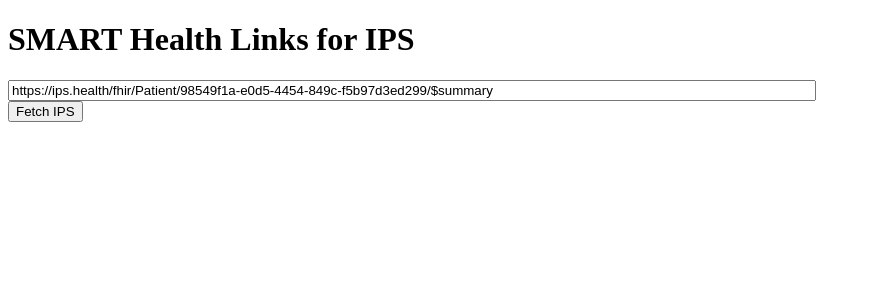
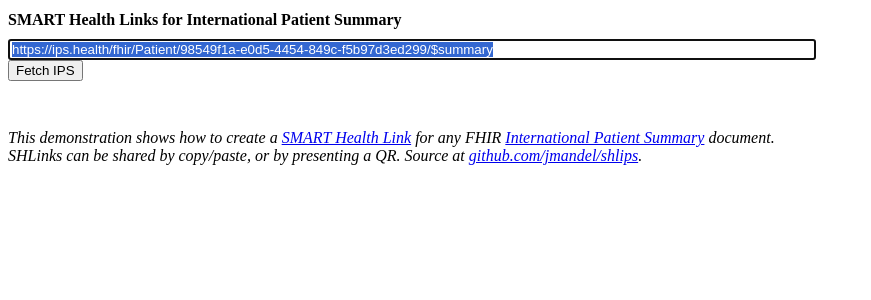
Before and after one commit to jmandel/shlips, a SvelteKit app: page / in a window 1280 px wide. Shown: the top 300 px of the page, without its empty margins (0-871 px from the left). Built offline with nearby package versions, Linux system fonts and the light colour scheme.

Commit message:
Add About footer

```diff
--- a/src/AddFile.svelte
+++ b/src/AddFile.svelte
@@ -1,5 +1,5 @@
 <script lang="ts">
-  import { createEventDispatcher } from 'svelte';
+  import { createEventDispatcher, onMount} from 'svelte';
   import * as jose from 'jose';
   import * as pako from 'pako';
   import issuerKeys from './issuer.private.jwks.json';
@@ -9,6 +9,11 @@
   const dispatch = createEventDispatcher<{ 'shc-retrieved': SHCRetrieveEvent }>();
   let submitting = false;
   let summaryUrl = EXAMPLE_IPS;
+  let inputUrl: HTMLInputElement;
+
+  onMount(() => {
+    inputUrl.select()
+  })
 
   let summaryUrlValidated: URL | undefined = undefined;
   $: {
@@ -68,7 +73,7 @@
 </script>
 
 <form on:submit|preventDefault={() => fetchIps(summaryUrlValidated)}>
-  <input bind:value={summaryUrl} />
+  <input type="text" bind:value={summaryUrl} bind:this={inputUrl} />
   <button disabled={!summaryUrlValidated || submitting} type="submit">
     {#if !submitting}
       Fetch IPS
--- a/src/HealthLink.svelte
+++ b/src/HealthLink.svelte
@@ -15,12 +15,12 @@
   }
 
   $: {
-    qrCode = href.then(r => QRCode.toDataURL(r));
+    qrCode = href.then((r) => QRCode.toDataURL(r));
   }
 
   async function copyShl() {
     let copyNoticePrev = copyNotice;
-    copyNotice = "..."
+    copyNotice = '...';
     let text = await shlClient.toLink(shl);
     navigator.clipboard.writeText(text);
     copyNotice = 'Copied!';
@@ -53,10 +53,15 @@
         {#if copyNotice}
           {copyNotice}
         {:else}
-      Copy SHL
+          Copy SHLink
         {/if}
       </button>
     </li>
+    {#await href then href}
+      <li>
+        <a {href} target="_blank" rel="noreferrer">Open SHLink</a>
+      </li>
+    {/await}
     {#await qrCode then dataUrl}
       <li>
         <img alt="QR Code for SHL" src={dataUrl} />
--- a/src/routes/+page.svelte
+++ b/src/routes/+page.svelte
@@ -6,7 +6,6 @@
   import { SHLClient } from '../managementClient';
   import type { SHCRetrieveEvent } from '../types';
   import HealthLink from '../HealthLink.svelte';
-  import { redirect } from '@sveltejs/kit';
 
   let shlClient = new SHLClient();
   let summaryUrl = '';
@@ -36,14 +35,14 @@
 </script>
 
 <div>
-  <h1>SMART Health Links for IPS</h1>
+  <h1>SMART Health Links for International Patient Summary</h1>
 
   {#if shl}
     <HealthLink {shl} />
     <button
       on:click={() => {
         shl = undefined;
-      }}>Create new SHL</button
+      }}>Create new SHLink</button
     >
   {:else}
     <AddFile
@@ -52,10 +51,26 @@
       }}
     />
   {/if}
+  <footer>
+    This demonstration shows how to create a <a
+      href="https://docs.smarthealthit.org/smart-health-links/user-stories">SMART Health Link</a
+    >
+    for any FHIR
+    <a href="https://build.fhir.org/ig/HL7/fhir-ips/">International Patient Summary</a> document.
+    SHLinks can be shared by copy/paste, or by presenting a QR. Source at
+    <a href="https://github.com/jmandel/shlips">github.com/jmandel/shlips</a>.
+  </footer>
 </div>
 
 <style>
+  h1 {
+    font-size: 1rem;
+  }
   div {
     max-width: 800px;
   }
+  footer {
+    margin-top: 3em;
+    font-style: italic;
+  }
 </style>
```
Lines whose indentation alone changed are shown as unchanged.
